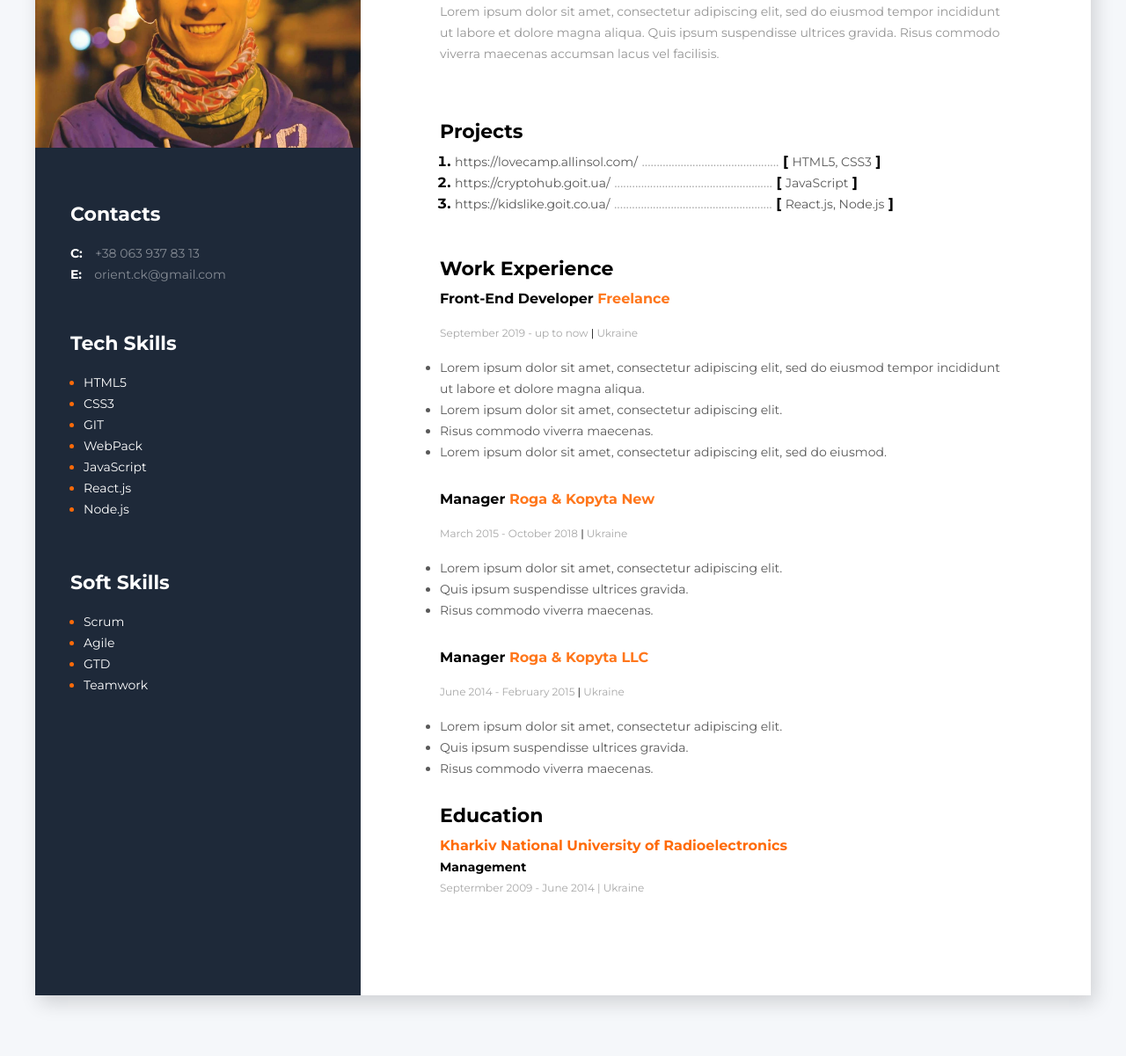
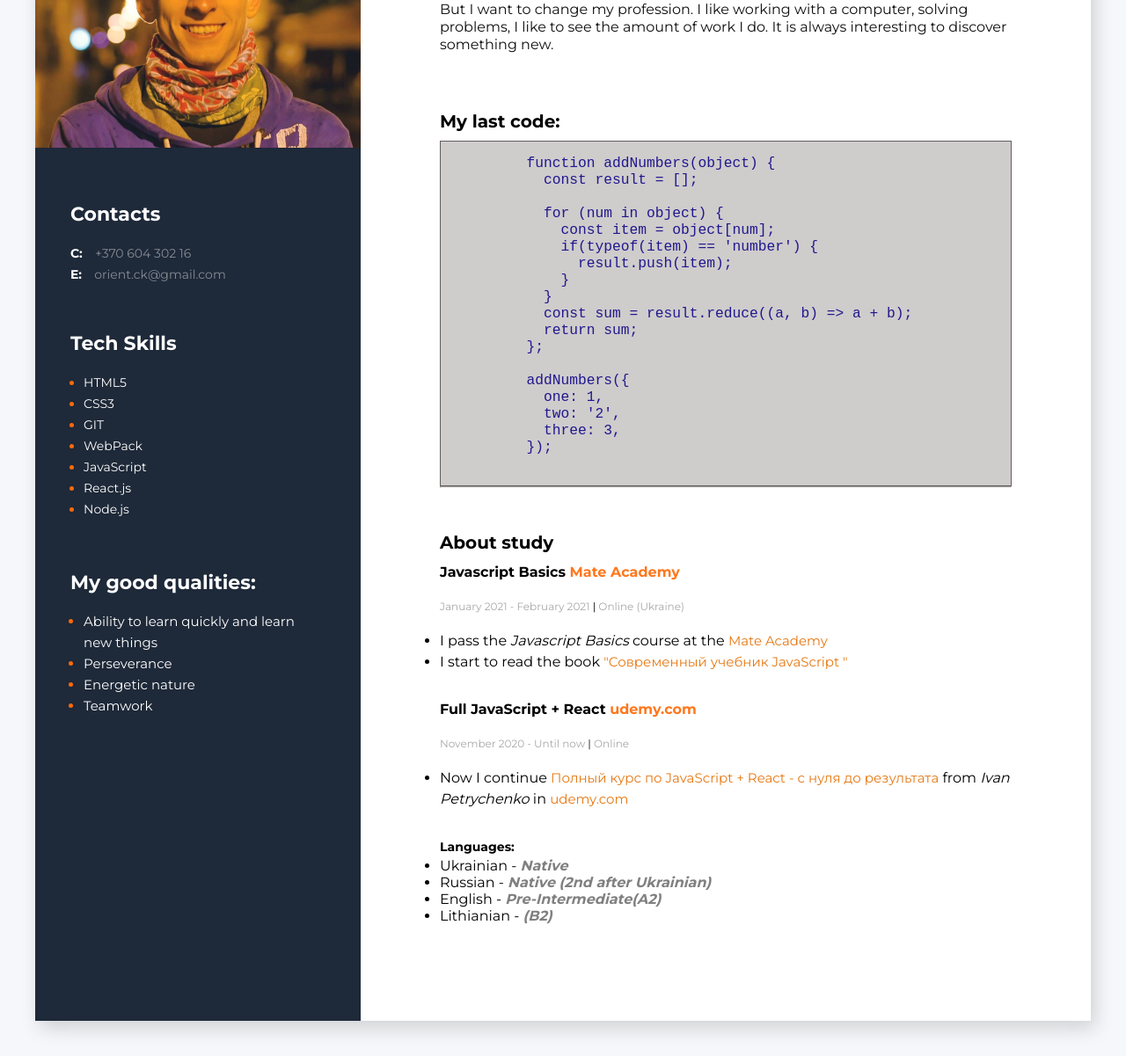
Before and after one commit to ArtemSlotin/cv-for-goit2020, a plain HTML site: page index.html in a window 1280 px wide. Shown: the part 282-1483 px from the top of the page at 88% size. Before the commit the page ends 1454 px from the top, so only its background shows below. Drawn offline with Linux system fonts and the light colour scheme.

```diff
--- a/css/style.css
+++ b/css/style.css
@@ -3,7 +3,6 @@
     margin: 0;
     box-sizing: border-box;
 }
-
 
 body {
     font-family: 'Montserrat', sans-serif;
@@ -36,7 +35,7 @@
 .about-me {
     padding-left: 90px;
     padding-right: 90px;
-    padding-top: 110px;
+    padding-top: 70px;
     padding-bottom: 110px;
 }
 
@@ -72,6 +71,18 @@
     margin-right: 10px;
 }
 
+.code-example {
+    font-size: 125%;
+    color: rgb(32, 24, 141);
+    background-color: rgb(207, 204, 204);
+    border: 0.5px solid rgb(100, 94, 94);
+    padding-top: 15px;
+    padding-bottom: 15px;
+}
+
+.languages {
+    color: grey;
+}
 
 .tech-skills-container {
     margin-top: 55px;
@@ -122,7 +133,7 @@
 }
 
 .soft-skills-item {
-    font-size: 14px;
+    font-size: 15px;
     font-weight: 400;
     line-height: 24px;
     color: #fc6a09;
@@ -134,23 +145,25 @@
     }
 
 .profession {
-    font-size: 14px;
+    font-size: 18px;
     font-weight: 700;
     line-height: 24px;
+    color: rgb(117, 124, 117);
     margin-bottom: 20px;
 }
 
 .name {
-    font-size: 45px;
+    font-size: 40px;
     font-weight: 700;
     line-height: 89px;
 }
 
 .description {
-    font-size: 14px;
+    font-size: 16px;
     font-weight: 400;
-    line-height: 24px;
-    color: #959595;
+    line-height: 20px;
+    color: #0f0f0f;
+    text-align-last: inherit;
 }
 
 .info-container {
@@ -158,15 +171,15 @@
 }
 
 .about-me-title {
-    font-size: 22px;
+    font-size: 20px;
     font-weight: 700;
     line-height: 24px;
     margin-bottom: 10px;
 }
 
 .projects-link {
-    color: #595959;
-    font-size: 14px;
+    color: #e67812;
+    font-size: 15px;
     font-weight: 400;
     line-height: 24px;
     text-decoration: none;
--- a/index.html
+++ b/index.html
@@ -6,7 +6,6 @@
   <title>My resume</title>
   <link rel="stylesheet" href="./css/style.css">
   <link href="https://fonts.googleapis.com/css2?family=Montserrat:wght@400;700&display=swap" rel="stylesheet">
-
 </head>
 <body>
   <!-- main container-->
@@ -19,7 +18,7 @@
               <h3 class="contacts-title">Contacts</h3>
               <div>
               <span class="contacts-link-type"> C:</span>
-              <a class="contacts-link" href="tel:380639378313">+38 063 937 83 13</a>
+              <a class="contacts-link" href="tel:+37060430216">+370 604 302 16</a>
               </div>
               <div>
               <span class="contacts-link-type"> E:</span>
@@ -57,16 +56,16 @@
 
           <!--Soft skills conteiner-->
           <div class="soft-skills-container">
-          <h3 class="soft-skills-title">Soft Skills</h3>
+          <h3 class="soft-skills-title"> My good qualities:</h3>
           <ul>
             <li class="soft-skills-item">
-            <span class="soft-skills-text">Scrum</span>
+            <span class="soft-skills-text">Ability to learn quickly and learn new things</span>
             </li>
             <li class="soft-skills-item">
-            <span class="soft-skills-text">Agile</span>
+            <span class="soft-skills-text">Perseverance</span>
             </li>
             <li class="soft-skills-item">
-            <span class="soft-skills-text">GTD</span>
+            <span class="soft-skills-text">Energetic nature</span>
             </li>
             <li class="soft-skills-item">
             <span class="soft-skills-text">Teamwork</span>
@@ -78,87 +77,76 @@
   <div class="about-me">
     <!--about me main info-->
     <div class="info-container">
-        <h2 class="profession">Front-End Developer</h2>
+        <h2 class="profession">On the way to become Front-End Developer</h2>
         <h1 class="name">Artem Slotin</h1>
-        <p class="description">Lorem ipsum dolor sit amet, consectetur adipiscing elit, sed do eiusmod tempor incididunt ut labore et dolore magna aliqua. Quis ipsum suspendisse ultrices gravida. Risus commodo viverra maecenas accumsan lacus vel facilisis. </p>
+        <p class="description">Hello. My current profession is a kitchener. During the pandemic, priorities in life changed.
+          It's been more than 3 months of lockdown and I have time to study. But I want to change my profession.
+          I like working with a computer, solving problems,
+          I like to see the amount of work I do. It is always interesting to discover something new.</p>
     </div>
 
     <!--progect container-->
     <div class="projects-container">
-      <h3 class="about-me-title">Projects</h3>
-      <ol>
-       <li class="projects-item">
-        <a class="projects-link" href="https://lovecamp.allinsol.com/">https://lovecamp.allinsol.com/</a>
-        <span class="dots">..............................................</span>
-        <span> <b>[</b> <span class="tech-name">HTML5, CSS3</span> <b>]</b> </span>
-        </li>
-        <li class="projects-item">
-        <a class="projects-link" href="https://cryptohub.goit.ua/">https://cryptohub.goit.ua/</a>
-        <span class="dots">.....................................................</span>
-        <span> <b>[</b> <span class="tech-name">JavaScript</span> <b>]</b> </span>
-        </li>
-        <li class="projects-item">
-        <a class="projects-link" href="https://kidslike.goit.co.ua/">https://kidslike.goit.co.ua/</a>
-        <span class="dots">.....................................................</span>
-        <span> <b>[</b> <span class="tech-name">React.js, Node.js</span> <b>]</b> </span>
-        </li>
-      </ol>
+      <h3 class="about-me-title">My last code:</h3>
+        <div class="code-example">
+          <pre>
+          function addNumbers(object) {
+            const result = [];
+
+            for (num in object) {
+              const item = object[num];
+              if(typeof(item) == 'number') {
+                result.push(item);
+              }
+            }
+            const sum = result.reduce((a, b) => a + b);
+            return sum;
+          };
+
+          addNumbers({
+            one: 1,
+            two: '2',
+            three: 3,
+          });
+          </pre>
+        </div>
+        <hr>
     </div>
 
-    <!--work experience-->
     <div>
-      <h3 class="about-me-title">Work Experience</h3>
+      <h3 class="about-me-title">About study</h3>
 
-      <!--company 1-->
       <div>
-        <h4 class="profession-title">Front-End Developer <span class="profession-company">Freelance</span></h4>
+        <h5 class="profession-title">Javascript Basics<span class="profession-company"> Mate Academy</span></h5>
         <span class="profession-period">
-          September 2019 - up to now <span class="profession-divider">|</span> Ukraine
+          January 2021 - February 2021 <span class="profession-divider">|</span> Online (Ukraine)
         </span>
         <ul class="profession-duties">
-          <li class="profession-duties-item">Lorem ipsum dolor sit amet, consectetur adipiscing elit, sed do eiusmod tempor incididunt ut labore et dolore magna aliqua.</li>
-          <li class="profession-duties-item">Lorem ipsum dolor sit amet, consectetur adipiscing elit.</li>
-          <li class="profession-duties-item">Risus commodo viverra maecenas.</li>
-          <li class="profession-duties-item">Lorem ipsum dolor sit amet, consectetur adipiscing elit, sed do eiusmod.</li>
+          <li>I pass the <i>Javascript Basics</i> course at the <a class="projects-link" href="http://mate.academy/learn">Mate Academy</a></li>
+          <li>I start to read the book <a class="projects-link" href="https://learn.javascript.ru/">	&#34;Современный учебник JavaScript	&#34;</a></li>
         </ul>
       </div>
 
-      <!--company 2-->
+
       <div>
-        <h4 class="profession-title">Manager <span class="profession-company">Roga & Kopyta New</span></h4>
+        <h5 class="profession-title">Full JavaScript + React<span class="profession-company"> udemy.com</span></h5>
         <span class="profession-period">
-          March 2015 - October 2018 <span class="profession-divider">|</span> Ukraine
-        </span>
+          November 2020 - Until now <span class="profession-divider">|</span> Online</span>
         <ul class="profession-duties">
-          <li class="profession-duties-item">Lorem ipsum dolor sit amet, consectetur adipiscing elit.</li>
-          <li class="profession-duties-item">Quis ipsum suspendisse ultrices gravida.</li>
-          <li class="profession-duties-item">Risus commodo viverra maecenas.</li>
+          <li>Now I continue <span class="projects-link">Полный курс по JavaScript + React - с нуля до результата</span> from <i>Ivan Petrychenko</i> in <a class="projects-link" href="http://www.udemy.com/">udemy.com</a></li>
         </ul>
       </div>
 
-      <!--company 3-->
-      <div>
-        <h4 class="profession-title">Manager <span class="profession-company">Roga & Kopyta LLC</span></h4>
-        <span class="profession-period">
-          June 2014 - February 2015 <span class="profession-divider">|</span> Ukraine
-        </span>
-        <ul class="profession-duties">
-          <li class="profession-duties-item">Lorem ipsum dolor sit amet, consectetur adipiscing elit.</li>
-          <li class="profession-duties-item">Quis ipsum suspendisse ultrices gravida.</li>
-          <li class="profession-duties-item">Risus commodo viverra maecenas.</li>
-        </ul>
-      </div>
-    </div>
 
-    <!--education-->
-    <div>
-      <h3 class="about-me-title">Education</h3>
-      <h4 class="university">Kharkiv National University of Radioelectronics</h4>
-      <h4 class="management">Management</h4>
-      <span class="profession-period">Septermber 2009 - June 2014 | Ukraine</span>
-    </div>
-
+    <!--language-->
+      <h4 class="management">Languages:</h4>
   </div>
+  <ul>
+    <li>Ukrainian - <i><b class="languages">Native</b></i></li></li>
+    <li>Russian - <i><b class="languages">Native (2nd after Ukrainian)</b></i></li></li>
+    <li>English - <i><b class="languages">Pre-Intermediate(A2)</b></i></li>
+    <li>Lithianian - <i><b class="languages">(B2)</b></i></li>
+  </ul>
 
   </div>
 
```
